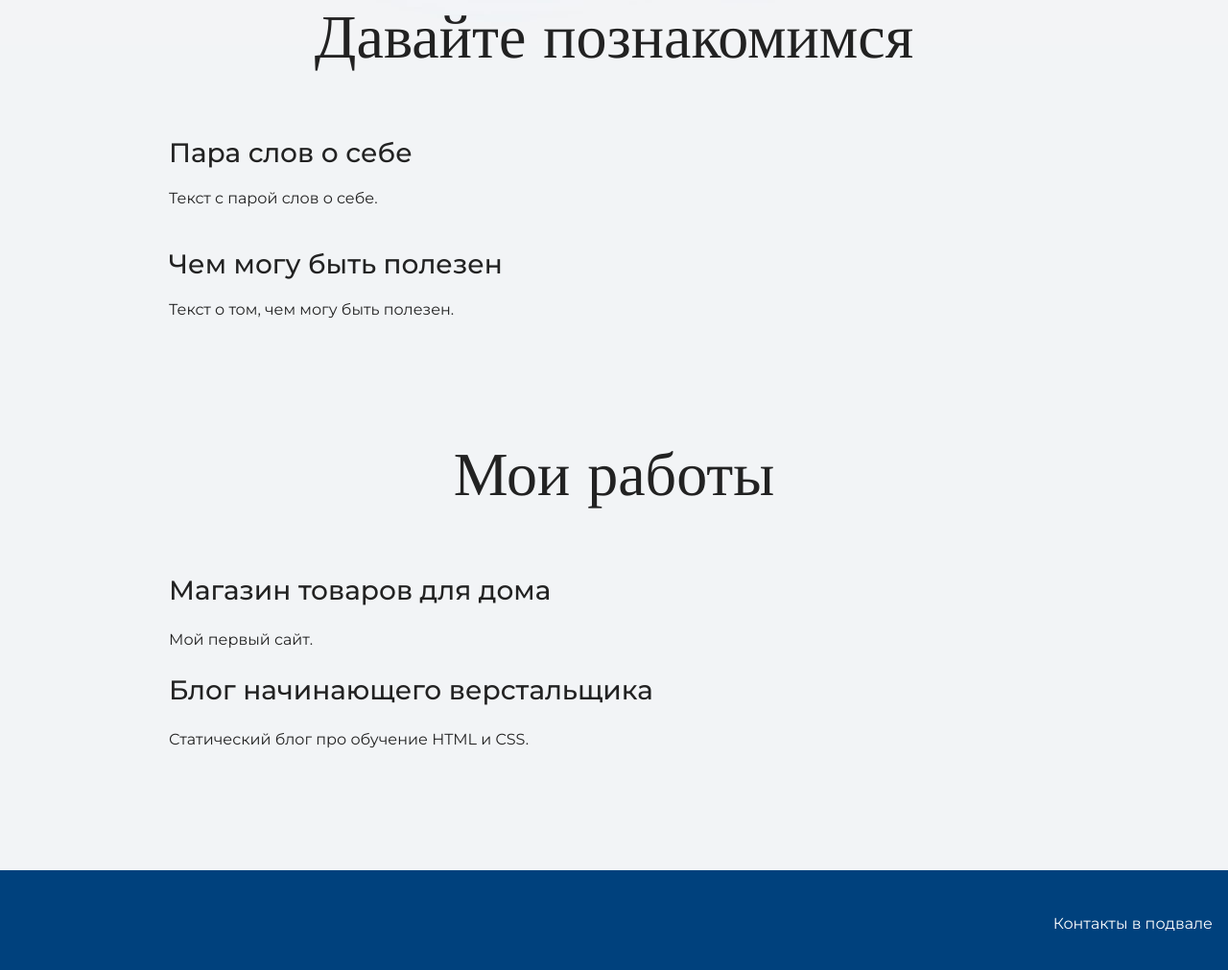
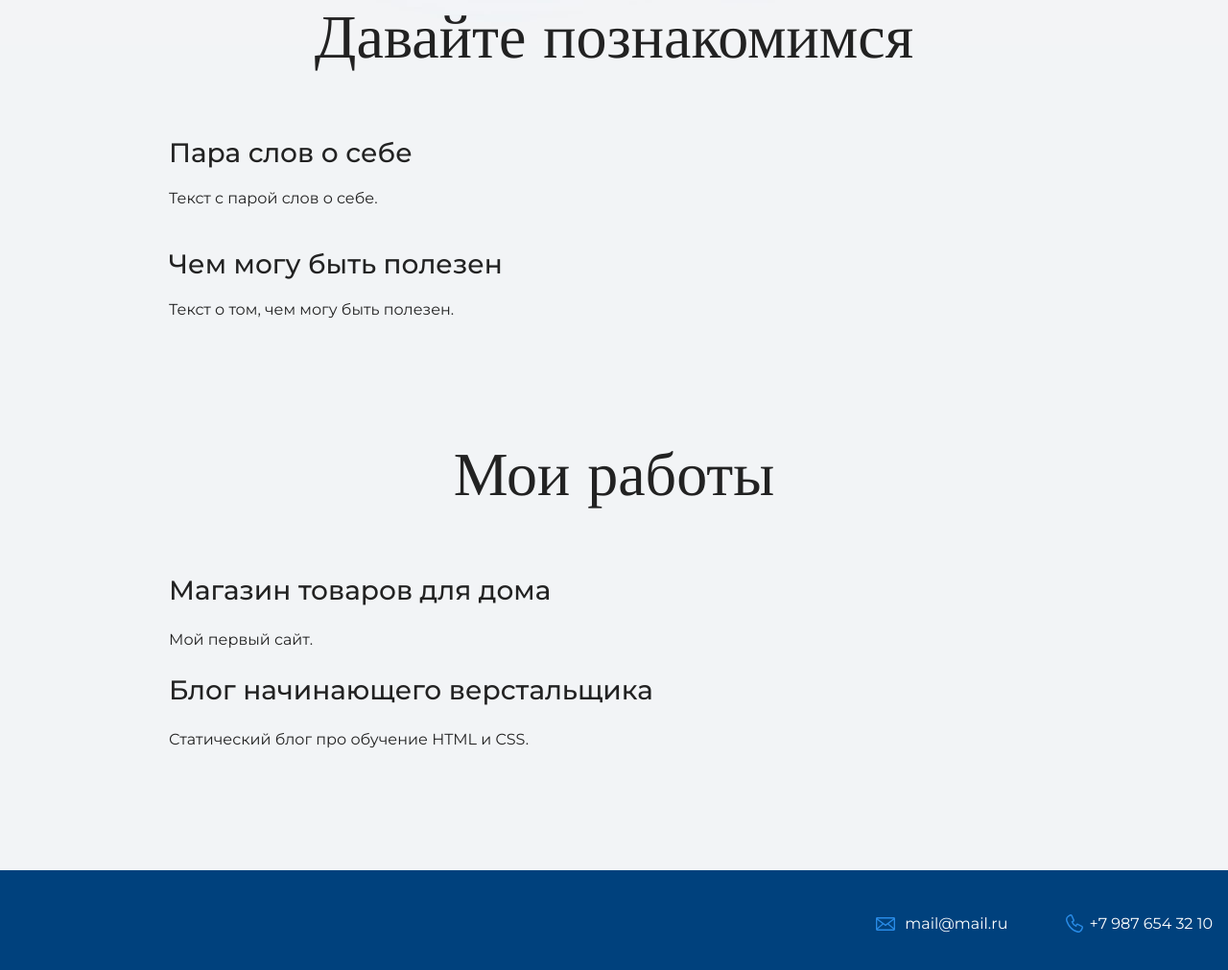
Before and after one commit to lertsnim/site, a plain HTML site: page index.html in a window 1280 px wide. Shown: the part 1033-2044 px from the top of the page at 96% size. Drawn offline with nearby package versions, Linux system fonts and the light colour scheme.

Commit message:
Обновление email tel

```diff
--- a/index.html
+++ b/index.html
@@ -45,7 +45,8 @@
 
     <footer class="page-footer">
 		<div class="container">
-		Контакты в подвале
+		<a class="header-email" href="mailto:mail@mail.ru">mail@mail.ru</a>
+		<a class="header-phone" href="tel:+79876543210">+7 987 654 32 10</a>
 	     </div">
     </footer>
   </body>
```
